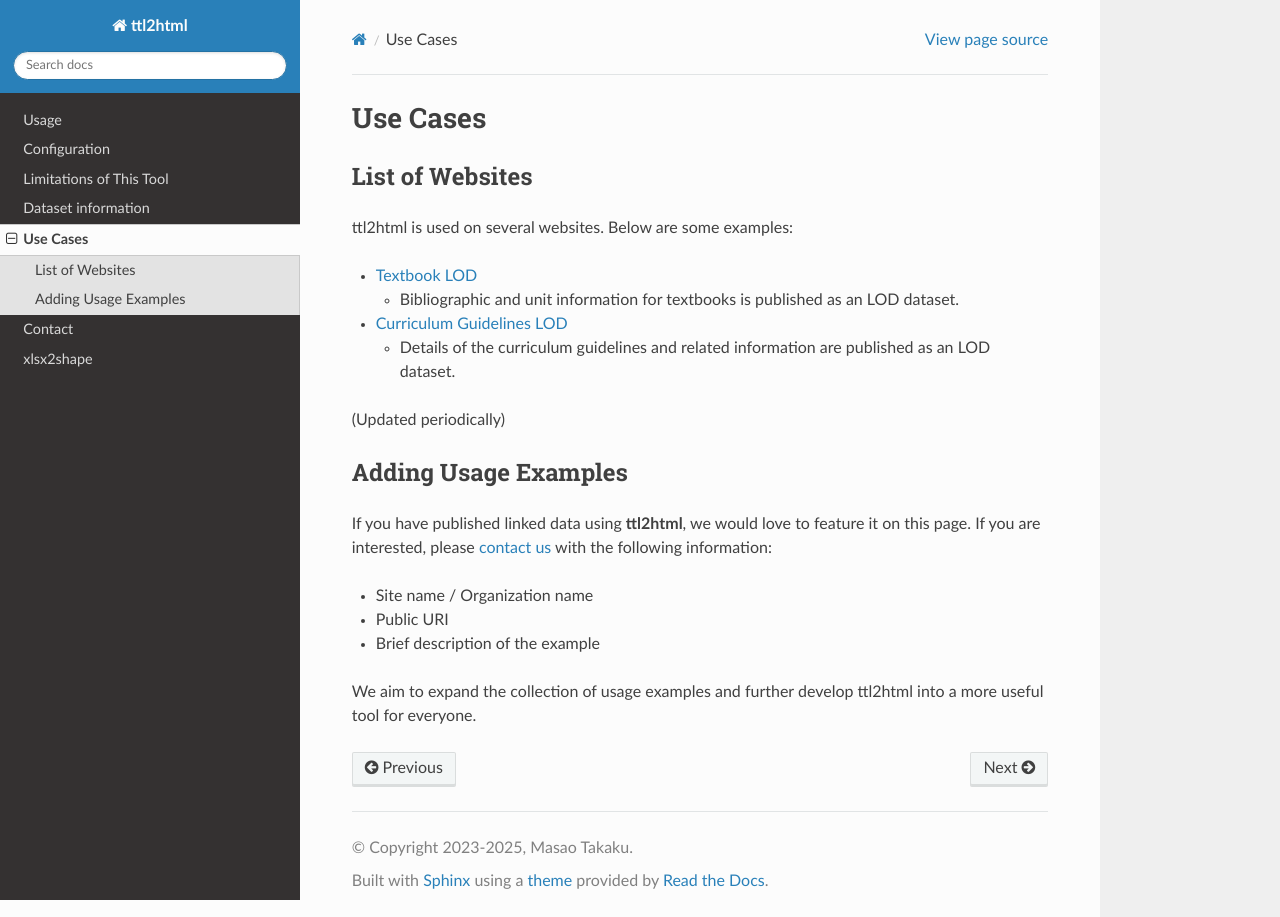
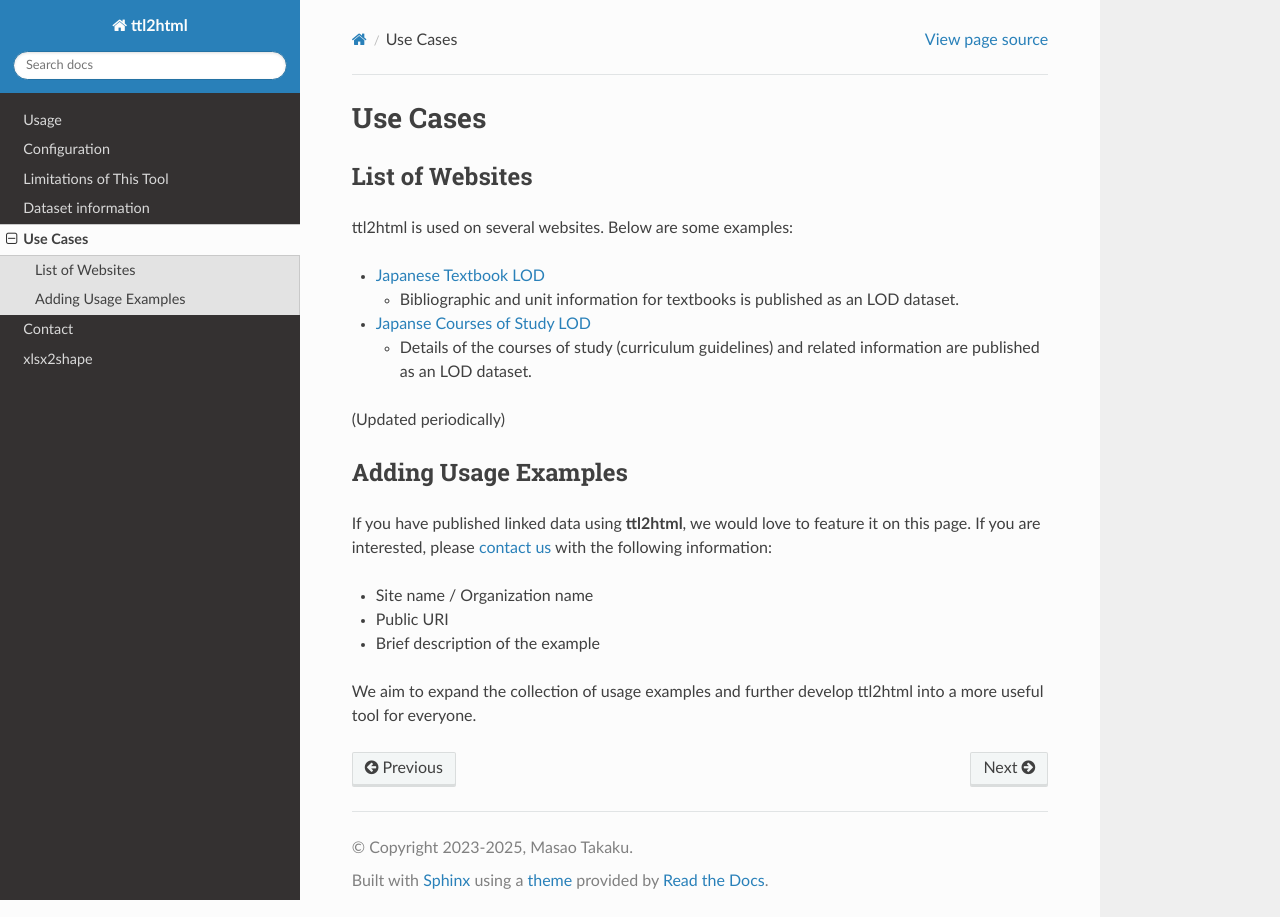
Before and after one commit to masao/ttl2html-doc-ja, a Sphinx documentation site: the page built from docs/usecases.rst, in a window 1280 px wide. Built offline with Sphinx 7.4.7 and the Read the Docs theme 3.1.0, drawn with Linux system fonts in a browser that asks for light colours.

Commit message:
add translation for usecases. fix masao/ttl2html#181

```diff
--- a/docs/usecases.rst
+++ b/docs/usecases.rst
@@ -6,13 +6,13 @@ List of Websites
 
 ttl2html is used on several websites. Below are some examples:
 
-* `Textbook LOD <https://w3id.org/jp-textbook/>`_
+* `Japanese Textbook LOD <https://w3id.org/jp-textbook/>`_
 
   * Bibliographic and unit information for textbooks is published as an LOD dataset.
 
-* `Curriculum Guidelines LOD <https://w3id.org/jp-cos/>`_
+* `Japanse Courses of Study LOD <https://w3id.org/jp-cos/>`_
 
-  * Details of the curriculum guidelines and related information are published as an LOD dataset.
+  * Details of the courses of study (curriculum guidelines) and related information are published as an LOD dataset.
 
 (Updated periodically)
 
```
Also changed, not shown: 1 other file.
